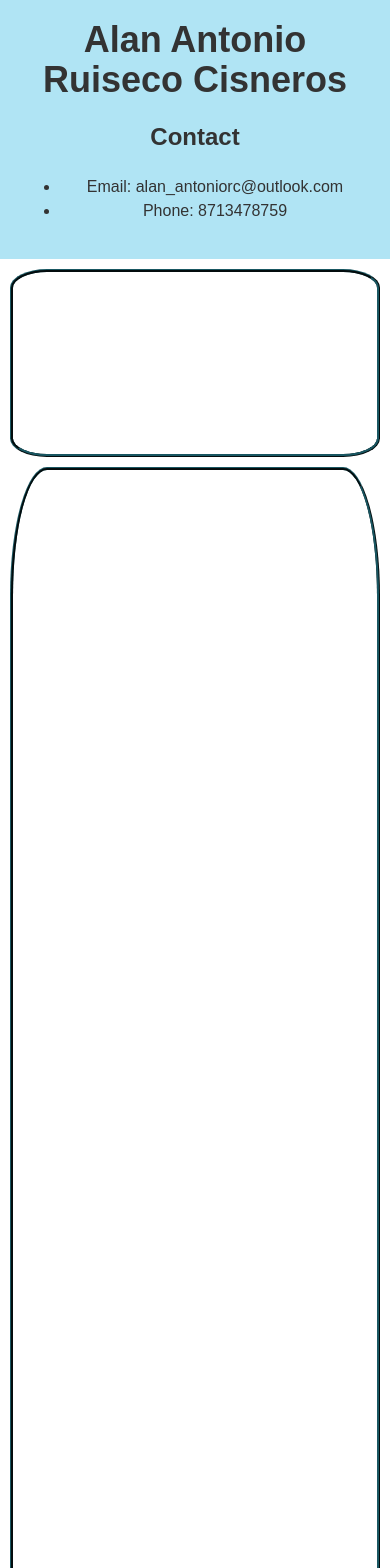
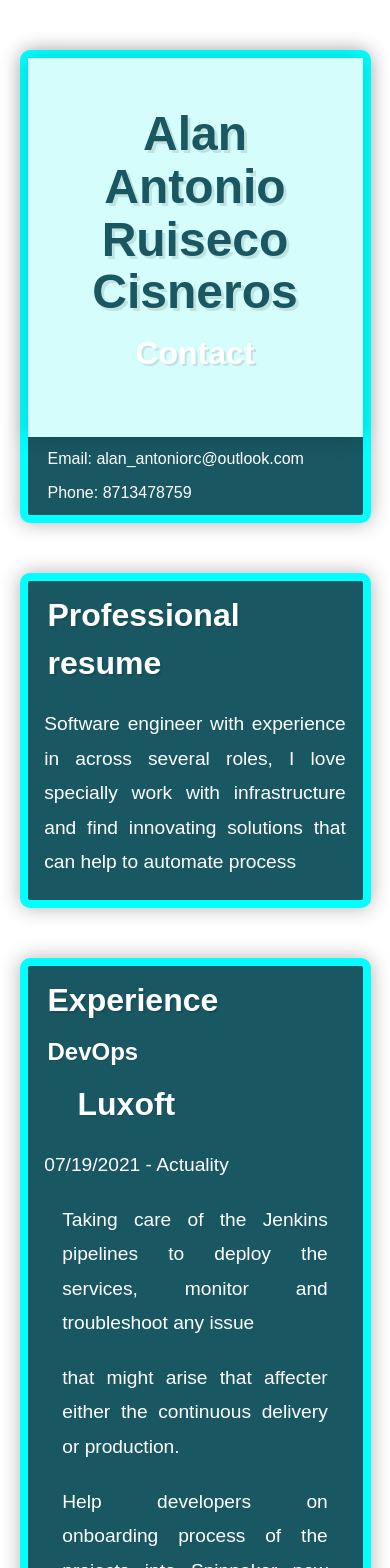
Before and after one commit to iAlan02/cv-react, a React (Vite) app: page / in a window 390 px wide. Shown: the top 1568 px of the page. Built offline with nearby package versions, Linux system fonts and the light colour scheme.

Commit message:
Updated styling

```diff
--- a/src/App.css
+++ b/src/App.css
@@ -1,55 +1,70 @@
+/* Default styles */
+
 body {
     margin: 0;
-    font-family: Arial, sans-serif;
+    font-family: 'Montserrat', sans-serif;
     font-size: 16px;
     line-height: 1.5;
     color: #333;
 }
 
-
-/* Encabezado */
-
 header {
-    background-color: #b0e4f4;
-    padding: 20px;
+    background-color: rgb(212, 253, 251);
+    padding: 50px 20px;
     text-align: center;
+    box-shadow: 0 0 20px rgba(0, 0, 0, 0.2);
 }
 
 header h1 {
     margin: 0;
-    font-size: 36px;
+    font-size: 4rem;
+    font-weight: 900;
+    color: #195762;
+    text-shadow: 3px 3px 0 rgba(0, 0, 0, 0.1);
 }
 
 header p {
     margin: 0;
-    font-size: 20px;
+    font-size: 2rem;
+    font-weight: 500;
+    color: #195762;
+    text-shadow: 2px 2px 0 rgba(0, 0, 0, 0.1);
 }
 
-
-/* Secciones */
-
 section {
-    border: #195762;
-    border-radius: 10%;
-    border-style: ridge;
-    margin: 10px 10px;
+    border: 8px solid aqua;
+    border-radius: 10px;
+    margin: 50px 10%;
+    background-color: #195762;
     color: rgb(255, 255, 255);
+    box-shadow: 0 0 20px rgba(0, 0, 0, 0.3);
 }
 
 section h2 {
-    font-size: 24px;
-    margin: 20px 45px;
+    font-size: 3rem;
+    font-weight: 900;
+    margin: 20px 50px;
+    text-shadow: 2px 2px 0 rgba(0, 0, 0, 0.1);
 }
 
 section h3 {
-    font-size: 20px;
-    margin: 10px 45px;
+    font-size: 2rem;
+    font-weight: 700;
+    margin: 10px 50px;
+    text-shadow: 1px 1px 0 rgba(0, 0, 0, 0.1);
+}
+
+section h4 {
+    font-size: 2rem;
+    font-weight: 700;
+    margin: 10px 50px;
+    text-shadow: 1px 1px 0 rgba(0, 0, 0, 0.1);
 }
 
 section ul {
     list-style: none;
     padding: 0;
-    margin: 20px 45px;
+    margin: 20px 50px;
 }
 
 section li {
@@ -57,19 +72,53 @@ section li {
 }
 
 section p {
-    margin-bottom: 10px;
+    margin: 20px 10%;
+    font-size: 1.5rem;
+    line-height: 1.8;
+    text-align: justify;
 }
-
-
-/* Pie de página */
 
 footer {
     background-color: #000000;
-    padding: 20px;
+    padding: 50px 20px;
     text-align: center;
+    color: #fff;
 }
 
 footer p {
     margin: 0;
-    font-size: 14px;
+    font-size: 1.5rem;
 }
+
+
+/* Media queries */
+
+@media (max-width: 768px) {
+    header h1 {
+        font-size: 3rem;
+    }
+    header p {
+        font-size: 1.5rem;
+    }
+    section {
+        margin: 50px 5%;
+    }
+    section h2 {
+        font-size: 2rem;
+        margin: 10px 20px;
+    }
+    section h3 {
+        font-size: 1.5rem;
+        margin: 10px 20px;
+    }
+    section ul {
+        margin: 10px 20px;
+    }
+    section p {
+        margin: 20px 5%;
+        font-size: 1.2rem;
+    }
+    footer p {
+        font-size: 1.2rem;
+    }
+}
--- a/src/App.jsx
+++ b/src/App.jsx
@@ -1,42 +1,46 @@
 import "./App.css";
-import data from "./utils/experience.json";
+import experienceData from "./utils/experience.json";
 
 function App() {
-  const general = data.general;
-  const experience = data.experience;
+  const general = experienceData.general;
+  const experience = experienceData.experience;
   return (
     <>
+      <section>
         <header>
           <h1>{general.name}</h1>
           <h2>Contact</h2>
+        </header>
         <ul>
           <li>Email: {general.email}</li>
           <li>Phone: {general.phone}</li>
         </ul>
-      </header>
+      </section>
 
       <section>
         <h2>Professional resume</h2>
         <p>{general.about}</p>
       </section>
 
+      <main>
         <section>
           <h2>Experience</h2>
           {experience.map((job) => (
-          <div key={job.company}>
-            <ul>
-              <li>
-                <h3>{job.company}</h3>
-                <p>{job.title}</p>
+            <article key={job.title}>
+              <h3>{job.title}</h3>
+              <h4>{job.company}</h4>
               <p>
                 {job.startDate} - {job.endDate}
               </p>
-                <p>{job.description}</p>
-              </li>
+              <ul>
+                {job.description.map((desc) => (
+                  <p key={desc}>{desc}</p>
+                ))}
               </ul>
-          </div>
+            </article>
           ))}
         </section>
+      </main>
     </>
   );
 }
--- a/src/utils/experience.json
+++ b/src/utils/experience.json
@@ -13,21 +13,16 @@
             "endDate": "Actuality",
             "description": [
                 "Taking care of the Jenkins pipelines to deploy the services, monitor and troubleshoot any issue",
-                "that might arise that affecter either the continuous delivery or production.",
-                "Help developers on onboarding process of the projects into Spinnaker new deploy and release standards",
-                "for kubernetes.",
-                "Create ECS deployments with Jenkins",
-                "for web applications and microservices.",
-                "Monitor,",
-                "troubleshoot and fix the vulnerabilities found in the packages versions used in the projects.",
-                "Correct and prevent attacks configuring the redirection and protection of the web applications with Akamai.",
-                "Managing AWS infrastructure through IaC with Terraform.",
-                "Bash scripting to manage,",
-                "troubleshoot and automate process.common tasks across multiple instances.",
-                "Keep updated packages and dependencies on instances in order to fix vulnerabilities.",
-                "Mentoring new team members on the common tasks from the team,",
-                "and also providing knowledge transfer over the applications stack.",
-                "Collaborate with the implementation of new technologies like CDK as new IaC framework."
+                "that might arise that affecter either the continuous delivery or production. ",
+                "Help developers on onboarding process of the projects into Spinnaker new deploy and release standards for kubernetes. ",
+                "Create ECS deployments with Jenkins for web applications and microservices. ",
+                "Monitor, troubleshoot and fix the vulnerabilities found in the packages versions used in the projects. ",
+                "Correct and prevent attacks configuring the redirection and protection of the web applications with Akamai. ",
+                "Managing AWS infrastructure through IaC with Terraform. ",
+                "Bash scripting to manage, troubleshoot and automate process.common tasks across multiple instances. ",
+                "Keep updated packages and dependencies on instances in order to fix vulnerabilities. ",
+                "Mentoring new team members on the common tasks from the team, and also providing knowledge transfer over the applications stack. ",
+                "Collaborate with the implementation of new technologies like CDK as new IaC framework. "
             ]
         },
         {
@@ -37,8 +32,41 @@
             "endDate": "03/01/2021",
             "description": [
                 "Developed an ETL workflow to interconnect a third party tool and provide data using Serverless to build the Step Functions",
-                "to orchestrate several Node Js AWS Lambdas over AWS,",
-                "Used docker-compose to generate a template to emulate AWS locally using Localstack."
+                "to orchestrate several Node Js AWS Lambdas over AWS, ",
+                "Used docker-compose to generate a template to emulate AWS locally using Localstack. "
+            ]
+        },
+        {
+            "company": "Tyson Foods",
+            "title": "Developer Applications - CI CD Orchestration Team",
+            "startDate": "09/20/2020",
+            "endDate": "12/24/2020",
+            "description": [
+                "Worked providing technical leading over AWS resources integration with the current applications and integrating it with new developments. ",
+                "Developed infrastructure as code using Terraform for AWS resources as RDS, S3, Lambda, Cloud Watch, API Gateway, Glue, Athena with Terraform. ",
+                "Creating reusable templates for different use cases and automating the implementation process. ",
+                "Provided guidance for the correct use of Git as a versioning tool and defining the branching strategies to help in the CI/CD process to reduce and improve the features delivery time frame. ",
+                "Performed maintenance and updating Gitlab CI scripts to be implemented to deploy AWS Lambda functions using Serverless. ",
+                "Translating Cloud Formation scripts to Terraform. ",
+                "Used CloudWatch to keep visibility of a Glue workflow and Lambdas execution, also integrated Event Rules to handle the executions by a schedule. ",
+                "Created Terraform scripts to create an infrastructure that allows to secure internal APIs to be used externally. ",
+                "Used docker to create images from scratch to create containerized APIs, Web Apps. ",
+                "Added shell scripts to run the setup stage on the pipelines, installing and initializing the components as npm and Terraform as needed. "
+            ]
+        },
+        {
+            "company": "Tyson Foods",
+            "title": "Developer Applications - Live Production Team",
+            "startDate": "08/16/2018",
+            "endDate": "09/19/2020",
+            "description": [
+                "Performed enhancements for applications with VB and C# and bug fixes reducing the incidents and issues for the users. ",
+                "Developed and deployed Node Js AWS Lambdas using Terraform and Serverless to provide data feed for mobile and web applications. ",
+                "Developed containerized Node Js microservices and REST APIs for mobile and web applications using Docker and Kubernetes over AWS EKS. ",
+                "Developed features and updates for cloud web apps built with React JS and Node JS. ",
+                "Performed deployments from Dev to Prod using Jenkins, by setting up the groovy script for the pipelines implementation and providing support and maintenance to the existing pipelines across several cloud native projects in the organization. ",
+                "Configured VPC, Security Groups, Roles and Policies as needed for the resources over AWS. ",
+                "Used splunk to track the logs of kubernetes jobs and APIs executions. "
             ]
         }
     ]
```
Also changed, not shown: 1 other file (tests, documents, lock files or other folders). Lines whose indentation alone changed are shown as unchanged.
